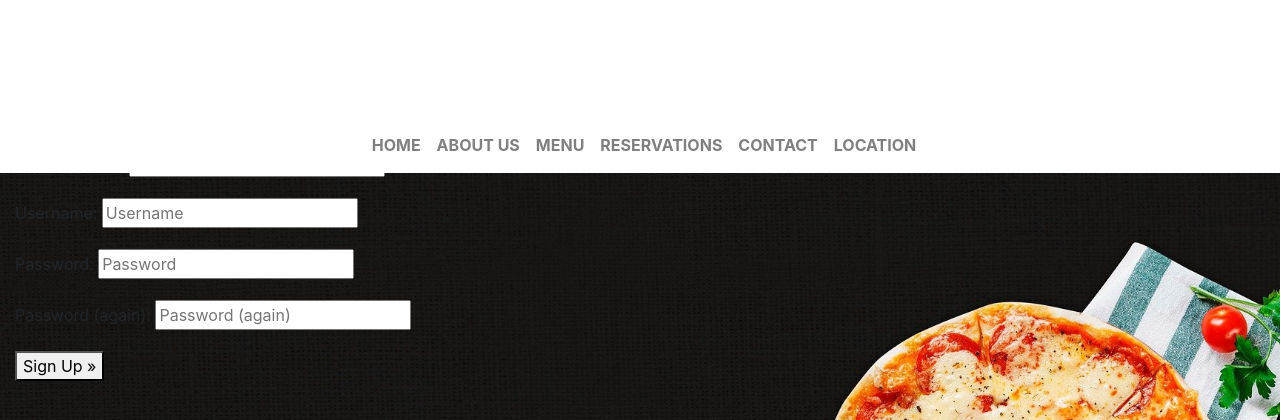
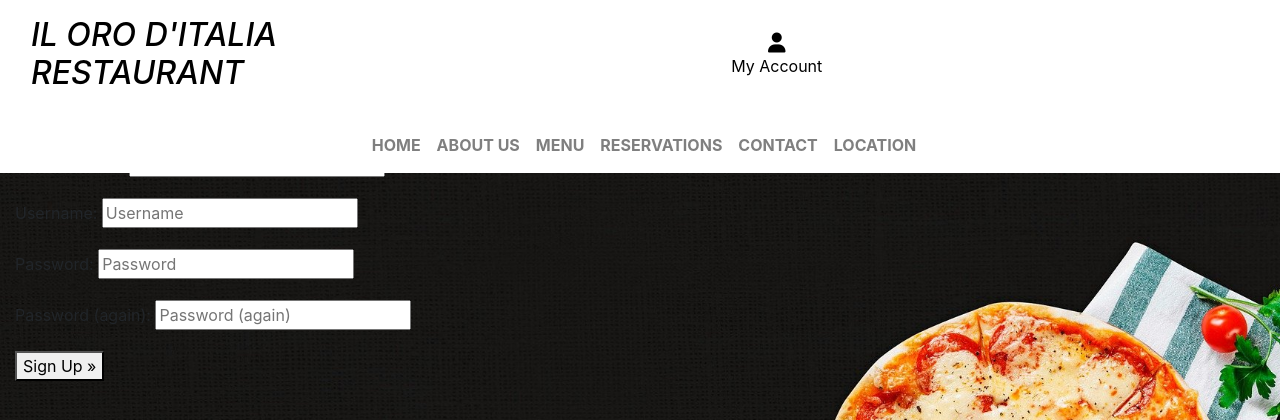
Before and after one commit to joanavrsilva/il-oro-dItalia-restaurant, a Django app: page /accounts/signup/ in a window 1280 px wide. Shown: the top 420 px of the page. Run offline with Django 3.2, Linux system fonts and the light colour scheme; some libraries are stand-ins or nearby versions.

Commit message:
Correct title and my account color

```diff
--- a/static/css/base.css
+++ b/static/css/base.css
@@ -52,7 +52,7 @@ body {
 }
 
 .text {
-    color: white !important;
+    color: black !important;
 }
 
 .border {
```
